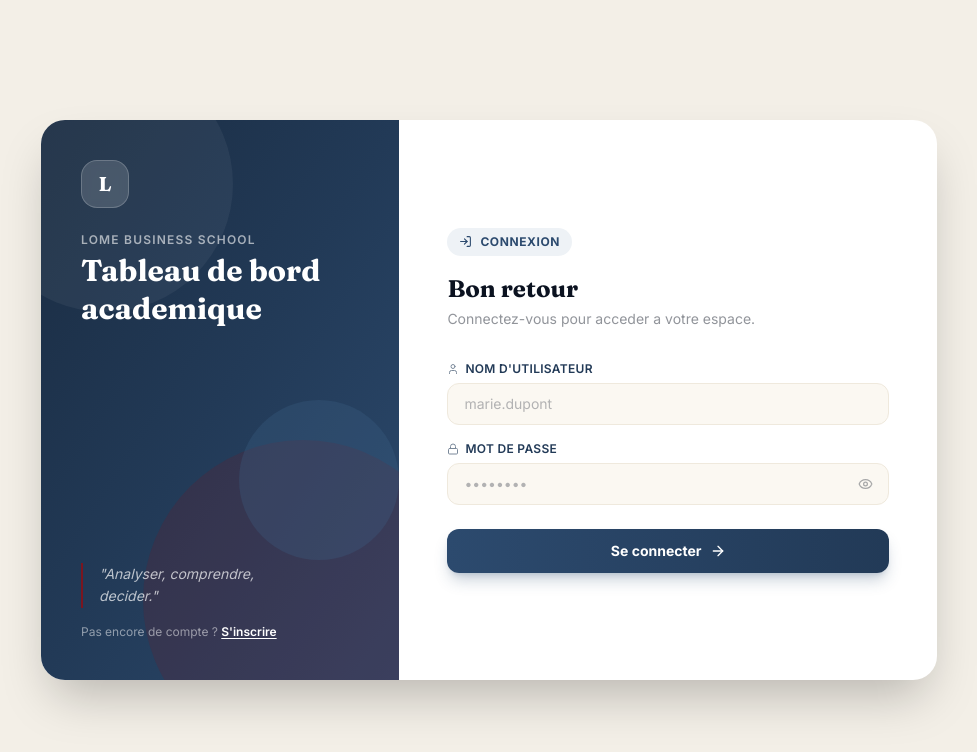
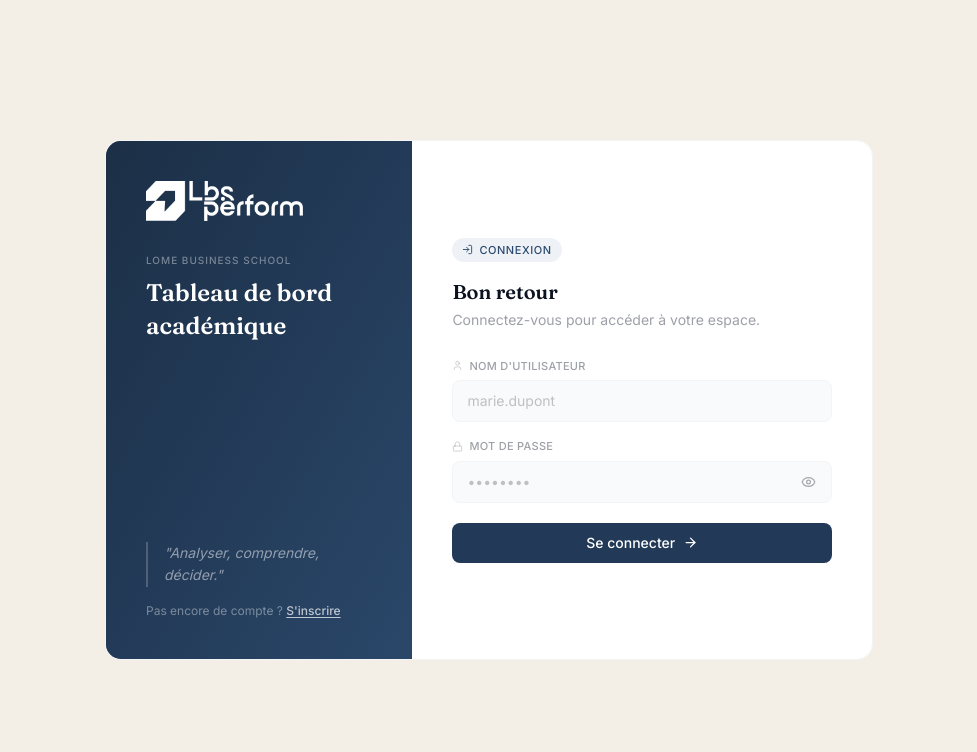
Before and after one commit to marie-Goretti/student-dashboard, a React (Vite) app in the folder frontend/: page /login in a window 1280 px wide. Shown: the top 752 px of the page, without its empty margins (151-1128 px from the left). Built offline with nearby package versions, Linux system fonts and the light colour scheme.

Commit message:
change logo

```diff
--- a/frontend/src/components/layout/Sidebar.jsx
+++ b/frontend/src/components/layout/Sidebar.jsx
@@ -1,5 +1,4 @@
 import {
-  Zap,
   Upload,
   LayoutGrid,
   Layers,
@@ -63,29 +62,23 @@ export default function Sidebar() {
   ];
 
   return (
-    <aside className="print:hidden w-64 bg-white border-r border-cream-200 h-screen flex flex-col justify-between p-4 fixed left-0 top-0 z-40 select-none">
-      {/* 1. Sur le haut : Le logo & Nom de la plateforme */}
+    <aside className="print:hidden w-56 bg-white border-r border-gray-100 h-screen flex flex-col justify-between py-6 px-3 fixed left-0 top-0 z-40 select-none">
+      {/* 1. Logo & Nom */}
       <div>
         <NavLink
           to="/"
-          title="EduPulse - Lomé Business School"
-          className="flex items-center gap-3 px-2 mb-6 group"
+          title="LBS Perform"
+          className="flex items-center px-2 mb-8 group"
         >
-          <div className="w-10 h-10 rounded-xl bg-maroon-500 text-white flex items-center justify-center shadow-sm shadow-maroon-500/20 shrink-0 group-hover:scale-105 transition-transform">
-            <Zap size={20} className="fill-white" />
-          </div>
-          <div className="flex flex-col min-w-0">
-            <span className="font-bold text-ink text-base tracking-tight leading-tight">
-              EduPulse
-            </span>
-            <span className="text-[11px] text-ink/45 font-medium truncate">
-              Lomé Business School
-            </span>
-          </div>
+          <img
+            src="/lbs-perform-logo.png"
+            alt="LBS Perform"
+            className="h-8 w-auto object-contain"
+          />
         </NavLink>
 
-        {/* 2. Au milieu : Navigation avec icône + nom de chaque page */}
-        <nav className="flex flex-col gap-1.5 overflow-y-auto max-h-[calc(100vh-220px)] pr-1">
+        {/* 2. Navigation */}
+        <nav className="flex flex-col gap-0.5 overflow-y-auto max-h-[calc(100vh-200px)]">
           {navItems.map((item) => {
             const Icon = item.icon;
             return (
@@ -95,14 +88,14 @@ export default function Sidebar() {
                 end={item.end}
                 title={item.title}
                 className={({ isActive }) =>
-                  `flex items-center gap-3 px-3.5 py-2.5 rounded-xl text-sm font-medium transition-all ${
+                  `flex items-center gap-2.5 px-3 py-2 rounded-lg text-[13px] font-medium transition-all ${
                     isActive
-                      ? 'bg-navy-600 text-white shadow-sm font-semibold'
-                      : 'text-ink/65 hover:text-ink hover:bg-cream-100'
+                      ? 'bg-navy-600 text-white'
+                      : 'text-ink/50 hover:text-ink hover:bg-gray-50'
                   }`
                 }
               >
-                <Icon size={18} className="shrink-0" />
+                <Icon size={16} className="shrink-0" />
                 <span className="truncate">{item.label}</span>
               </NavLink>
             );
@@ -110,29 +103,29 @@ export default function Sidebar() {
         </nav>
       </div>
 
-      {/* 3. Sur le bas : Paramètres & Déconnexion */}
-      <div className="flex flex-col gap-1.5 pt-3 border-t border-cream-200 shrink-0">
+      {/* 3. Bas : Paramètres & Déconnexion */}
+      <div className="flex flex-col gap-0.5 pt-4 border-t border-gray-100">
         <NavLink
           to="/settings"
           title="Paramètres"
           className={({ isActive }) =>
-            `flex items-center gap-3 px-3.5 py-2.5 rounded-xl text-sm font-medium transition-all ${
+            `flex items-center gap-2.5 px-3 py-2 rounded-lg text-[13px] font-medium transition-all ${
               isActive
-                ? 'bg-navy-600 text-white shadow-sm font-semibold'
-                : 'text-ink/65 hover:text-ink hover:bg-cream-100'
+                ? 'bg-navy-600 text-white'
+                : 'text-ink/50 hover:text-ink hover:bg-gray-50'
             }`
           }
         >
-          <Settings size={18} className="shrink-0" />
+          <Settings size={16} className="shrink-0" />
           <span className="truncate">Paramètres</span>
         </NavLink>
 
         <button
           onClick={logout}
           title="Déconnexion"
-          className="flex items-center gap-3 px-3.5 py-2.5 rounded-xl text-sm font-medium text-maroon-600 hover:bg-maroon-50 transition-all cursor-pointer w-full text-left"
+          className="flex items-center gap-2.5 px-3 py-2 rounded-lg text-[13px] font-medium text-maroon-500 hover:bg-maroon-50 transition-all cursor-pointer w-full text-left"
         >
-          <LogOut size={18} className="shrink-0" />
+          <LogOut size={16} className="shrink-0" />
           <span className="truncate">Déconnexion</span>
         </button>
       </div>
--- a/frontend/src/pages/LoginPage.jsx
+++ b/frontend/src/pages/LoginPage.jsx
@@ -27,9 +27,9 @@ function Field({ id, label, icon: Icon, type = "text", value, onChange,
     <div>
       <label
         htmlFor={id}
-        className="flex items-center gap-1.5 text-xs font-semibold text-navy-600 mb-1.5 tracking-wide uppercase"
+        className="flex items-center gap-1.5 text-[11px] font-medium text-ink/40 mb-1.5 tracking-wide uppercase"
       >
-        {Icon && <Icon size={12} className="opacity-60" />}
+        {Icon && <Icon size={11} className="opacity-50" />}
         {label}
       </label>
       <div className="relative">
@@ -41,10 +41,10 @@ function Field({ id, label, icon: Icon, type = "text", value, onChange,
           placeholder={placeholder}
           autoComplete={autoComplete}
           required
-          className="w-full px-4 py-2.5 rounded-xl border border-cream-200 bg-cream-100
-                     text-ink text-sm placeholder:text-ink/30
-                     focus:outline-none focus:border-navy-400 focus:bg-white
-                     focus:ring-2 focus:ring-navy-400/15 transition-all duration-200"
+          className="w-full px-3.5 py-2.5 rounded-lg border border-gray-100 bg-gray-50
+                     text-ink text-sm placeholder:text-ink/25
+                     focus:outline-none focus:border-navy-300 focus:bg-white
+                     focus:ring-1 focus:ring-navy-200 transition-all duration-200"
         />
         {right}
       </div>
@@ -125,42 +125,41 @@ export default function AuthPage() {
 
   return (
     <div className="min-h-screen flex items-center justify-center bg-cream p-4">
-      <div className="w-full max-w-4xl bg-white rounded-3xl shadow-2xl shadow-navy-900/10 overflow-hidden flex min-h-[560px]">
+      <div className="w-full max-w-3xl bg-white rounded-2xl overflow-hidden flex min-h-[520px] border border-gray-100">
 
         {/* ════ PANNEAU GAUCHE — branding ════ */}
-        <div className="hidden md:flex flex-col justify-between w-2/5 bg-gradient-to-br from-navy-700 via-navy-600 to-navy-500 p-10 relative overflow-hidden select-none">
-          <div className="absolute -top-16 -left-16 w-64 h-64 rounded-full bg-white/5" />
-          <div className="absolute -bottom-20 -right-16 w-80 h-80 rounded-full bg-maroon-500/20" />
-          <div className="absolute top-1/2 right-0 w-40 h-40 rounded-full bg-navy-400/30" />
-
+        <div className="hidden md:flex flex-col justify-between w-2/5 bg-navy-600 p-10 relative overflow-hidden select-none">
+          <div className="absolute inset-0 bg-gradient-to-br from-navy-700 to-navy-500 opacity-80" />
           <div className="relative z-10">
-            <div className="w-12 h-12 rounded-2xl bg-white/15 backdrop-blur-sm flex items-center justify-center mb-6 border border-white/20">
-              <span className="text-white font-serif font-bold text-xl">L</span>
-            </div>
-            <p className="text-white/60 text-xs uppercase tracking-widest font-semibold mb-1">
+            <img
+              src="/lbs-perform-logo.png"
+              alt="LBS Perform"
+              className="h-10 w-auto object-contain brightness-0 invert mb-8"
+            />
+            <p className="text-white/40 text-[10px] uppercase tracking-widest font-medium mb-2">
               Lome Business School
             </p>
-            <h1 className="text-white font-serif text-3xl font-bold leading-tight">
-              Tableau de bord<br />academique
+            <h1 className="text-white font-serif text-2xl font-semibold leading-snug">
+              Tableau de bord<br />académique
             </h1>
           </div>
 
           <div className="relative z-10 space-y-4">
-            <blockquote className="border-l-2 border-maroon-500 pl-4">
-              <p className="text-white/70 text-sm italic leading-relaxed">
-                "Analyser, comprendre,<br />decider."
+            <blockquote className="border-l-2 border-white/20 pl-4">
+              <p className="text-white/50 text-sm italic leading-relaxed">
+                "Analyser, comprendre,<br />décider."
               </p>
             </blockquote>
-            <div className="text-white/50 text-xs">
+            <div className="text-white/40 text-xs">
               {isReg ? (
-                <>Deja un compte ?{" "}
-                  <Link to="/login" className="text-white font-semibold hover:text-white/80 transition underline underline-offset-2">
+                <>Déjà un compte ?{" "}
+                  <Link to="/login" className="text-white/70 font-medium hover:text-white transition underline underline-offset-2">
                     Se connecter
                   </Link>
                 </>
               ) : (
                 <>Pas encore de compte ?{" "}
-                  <Link to="/register" className="text-white font-semibold hover:text-white/80 transition underline underline-offset-2">
+                  <Link to="/register" className="text-white/70 font-medium hover:text-white transition underline underline-offset-2">
                     S'inscrire
                   </Link>
                 </>
@@ -170,33 +169,33 @@ export default function AuthPage() {
         </div>
 
         {/* ════ PANNEAU DROIT — formulaire ════ */}
-        <div className="flex-1 flex flex-col justify-center px-8 py-10 md:px-12">
+        <div className="flex-1 flex flex-col justify-center px-8 py-10 md:px-10">
 
-          <div className="mb-8">
-            <div className={`inline-flex items-center gap-2 px-3 py-1.5 rounded-full text-xs font-bold uppercase tracking-wider mb-4
+          <div className="mb-7">
+            <div className={`inline-flex items-center gap-1.5 px-2.5 py-1 rounded-full text-[11px] font-medium uppercase tracking-wider mb-4
                             ${isReg ? "bg-maroon-50 text-maroon-500" : "bg-navy-50 text-navy-500"}`}>
-              {isReg ? <UserPlus size={13} /> : <LogIn size={13} />}
+              {isReg ? <UserPlus size={11} /> : <LogIn size={11} />}
               {isReg ? "Inscription" : "Connexion"}
             </div>
-            <h2 className="text-2xl font-serif font-bold text-ink leading-snug">
-              {isReg ? "Creer un compte" : "Bon retour"}
+            <h2 className="text-xl font-semibold text-ink leading-snug">
+              {isReg ? "Créer un compte" : "Bon retour"}
             </h2>
-            <p className="text-ink/45 text-sm mt-1">
+            <p className="text-ink/40 text-sm mt-1">
               {isReg
                 ? "Remplissez le formulaire pour rejoindre la plateforme."
-                : "Connectez-vous pour acceder a votre espace."}
+                : "Connectez-vous pour accéder à votre espace."}
             </p>
           </div>
 
           {error && (
-            <div className="mb-5 p-3.5 rounded-xl bg-red-50 border border-red-100 text-red-600 text-xs flex items-start gap-2.5">
-              <AlertCircle size={15} className="shrink-0 mt-0.5" />
+            <div className="mb-5 p-3 rounded-lg bg-red-50 border border-red-100 text-red-500 text-xs flex items-start gap-2">
+              <AlertCircle size={14} className="shrink-0 mt-0.5" />
               <span>{error}</span>
             </div>
           )}
           {success && (
-            <div className="mb-5 p-3.5 rounded-xl bg-emerald-50 border border-emerald-100 text-emerald-700 text-xs flex items-start gap-2.5">
-              <CheckCircle2 size={15} className="shrink-0 mt-0.5" />
+            <div className="mb-5 p-3 rounded-lg bg-emerald-50 border border-emerald-100 text-emerald-600 text-xs flex items-start gap-2">
+              <CheckCircle2 size={14} className="shrink-0 mt-0.5" />
               <span>{success}</span>
             </div>
           )}
@@ -250,34 +249,34 @@ export default function AuthPage() {
               />
             )}
 
-            <div className="pt-2">
+            <div className="pt-1">
               <button
                 type="submit"
                 disabled={loading}
-                className={`w-full py-3 px-6 rounded-xl font-bold text-sm text-white flex items-center justify-center gap-2
-                            transition-all duration-200 shadow-lg disabled:opacity-60 disabled:cursor-not-allowed cursor-pointer
+                className={`w-full py-2.5 px-6 rounded-lg font-medium text-sm text-white flex items-center justify-center gap-2
+                            transition-all duration-200 disabled:opacity-60 disabled:cursor-not-allowed cursor-pointer
                             ${isReg
-                              ? "bg-gradient-to-r from-maroon-500 to-maroon-600 hover:from-maroon-600 hover:to-maroon-500 shadow-maroon-500/25"
-                              : "bg-gradient-to-r from-navy-500 to-navy-600 hover:from-navy-600 hover:to-navy-500 shadow-navy-500/25"}`}
+                              ? "bg-maroon-500 hover:bg-maroon-600"
+                              : "bg-navy-600 hover:bg-navy-700"}`}
               >
                 {loading ? (
-                  <><Loader2 size={16} className="animate-spin" /> Patientez...</>
+                  <><Loader2 size={15} className="animate-spin" /> Patientez...</>
                 ) : (
-                  <>{isReg ? "Creer mon compte" : "Se connecter"} <ArrowRight size={16} /></>
+                  <>{isReg ? "Créer mon compte" : "Se connecter"} <ArrowRight size={15} /></>
                 )}
               </button>
             </div>
           </form>
 
           {/* lien de bascule (mobile uniquement) */}
-          <p className="md:hidden mt-6 text-center text-xs text-ink/50">
+          <p className="md:hidden mt-5 text-center text-xs text-ink/40">
             {isReg ? (
-              <>Deja un compte ?{" "}
-                <Link to="/login" className="text-navy-500 font-semibold hover:underline">Se connecter</Link>
+              <>Déjà un compte ?{" "}
+                <Link to="/login" className="text-navy-500 font-medium hover:underline">Se connecter</Link>
               </>
             ) : (
               <>Pas encore de compte ?{" "}
-                <Link to="/register" className="text-maroon-500 font-semibold hover:underline">S'inscrire</Link>
+                <Link to="/register" className="text-maroon-500 font-medium hover:underline">S'inscrire</Link>
               </>
             )}
           </p>
```
Also changed, not shown: frontend/public/lbs-perform-logo.png (added).
